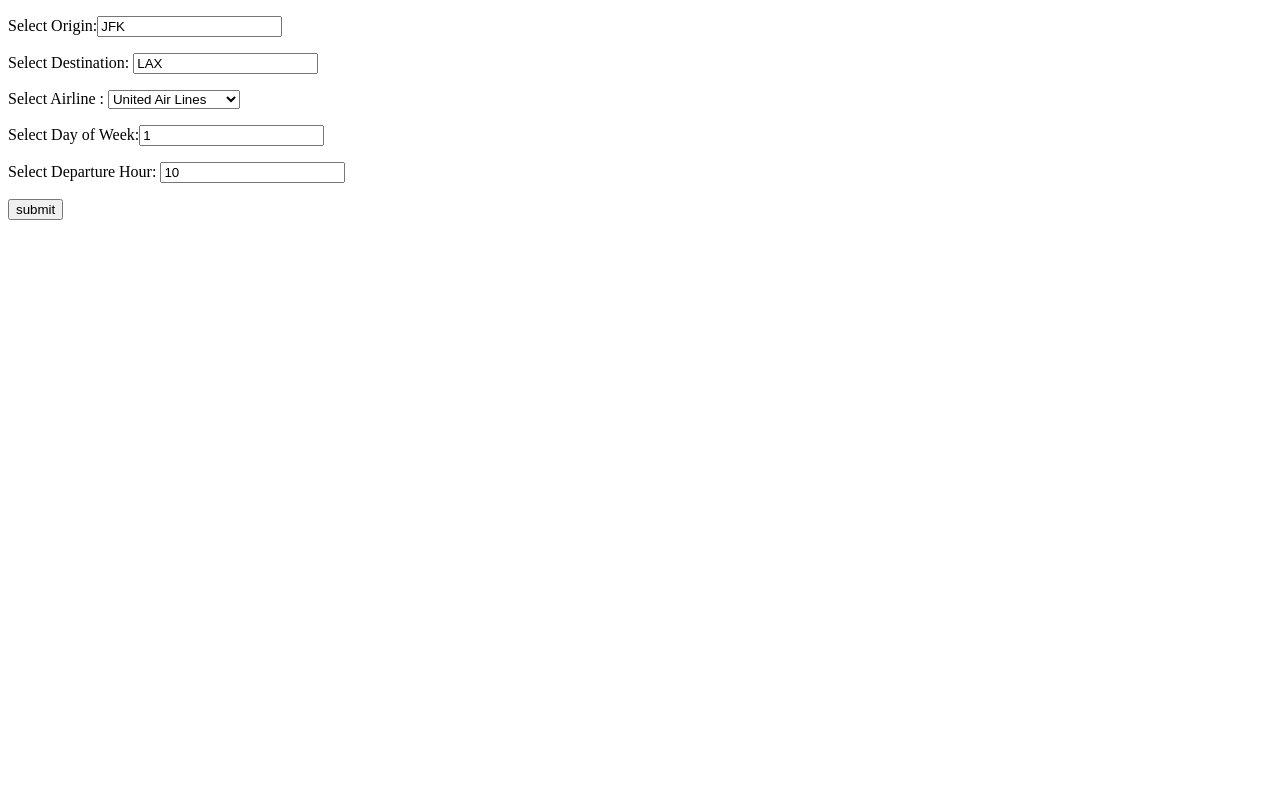
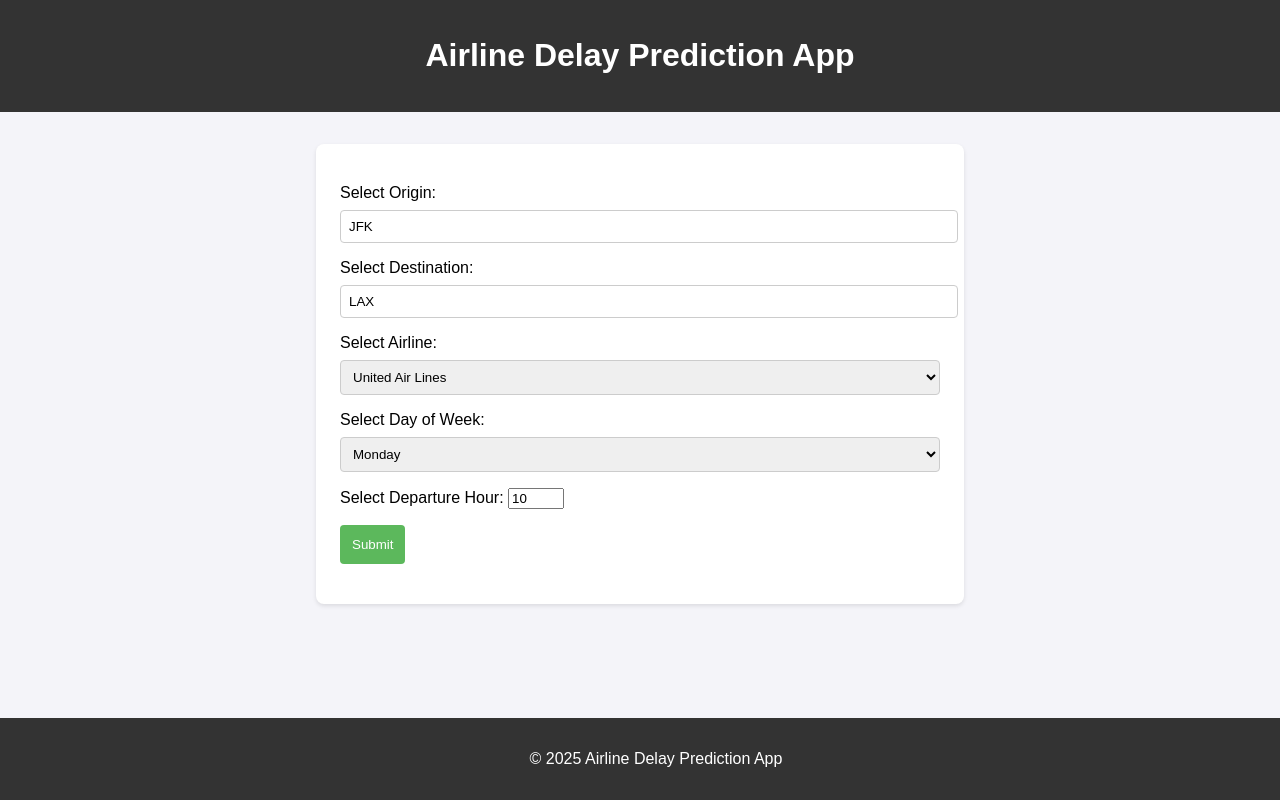
Before and after one commit to LikhitaYerra/DEPLOYMENT_AIR-Delay, a Flask app: page / in a window 1280 px wide. Run offline with Flask 3, Linux system fonts and the light colour scheme.

Commit message:
Update home.html

```diff
--- a/templates/home.html
+++ b/templates/home.html
@@ -1,22 +1,107 @@
 <!DOCTYPE html>
 <html>
-<title>Airline-delay-Prediction App</title>
+<head>
+    <title>Airline Delay Prediction App</title>
+    <style>
+        body {
+            font-family: Arial, sans-serif;
+            margin: 0;
+            padding: 0;
+            background-color: #f4f4f9;
+        }
+        header {
+            background-color: #333;
+            color: white;
+            padding: 1rem;
+            text-align: center;
+        }
+        footer {
+            background-color: #333;
+            color: white;
+            text-align: center;
+            padding: 1rem;
+            position: fixed;
+            bottom: 0;
+            width: 100%;
+        }
+        form {
+            max-width: 600px;
+            margin: 2rem auto;
+            background: white;
+            padding: 1.5rem;
+            border-radius: 8px;
+            box-shadow: 0 2px 4px rgba(0, 0, 0, 0.1);
+        }
+        form p {
+            margin: 1rem 0;
+        }
+        select, input[type="text"] {
+            width: 100%;
+            padding: 0.5rem;
+            margin-top: 0.5rem;
+            border: 1px solid #ccc;
+            border-radius: 4px;
+        }
+        input[type="submit"] {
+            background-color: #5cb85c;
+            color: white;
+            padding: 0.75rem;
+            border: none;
+            border-radius: 4px;
+            cursor: pointer;
+        }
+        input[type="submit"]:hover {
+            background-color: #4cae4c;
+        }
+    </style>
+</head>
 <body>
+    <header>
+        <h1>Airline Delay Prediction App</h1>
+    </header>
 
-<form action = "/getdelay" method="POST">
-<p> Select Origin:<input name="origin" type ="text" value="JFK" /> </p>
-<p> Select Destination: <input name="dest" type ="text" value="LAX" /> </p>
-<p> Select Airline :
-<select name="unique_carrier">
-<option value="AA">American Airlines </option>
-<option value="DL">Delta Air Lines </option>
-<option value="B6">JetBlue Airways</option>
-<option value="WN">Southwest Airlines </option>
-<option value="UA" selected>United Air Lines </option>
-</select>
-<p> Select Day of Week:<input name="day_of_week" type ="text" value="1" /> </p>
-<p> Select Departure Hour: <input name="dep_hour" type ="text" value="10" /> </p>
-<p> <input type ="submit" value="submit" /> </p>
-</form>
+    <form action="/getdelay" method="POST">
+        <p>
+            Select Origin:
+            <input name="origin" type="text" value="JFK" placeholder="Enter Origin Airport Code" required />
+        </p>
+        <p>
+            Select Destination:
+            <input name="dest" type="text" value="LAX" placeholder="Enter Destination Airport Code" required />
+        </p>
+        <p>
+            Select Airline:
+            <select name="unique_carrier">
+                <option value="AA">American Airlines</option>
+                <option value="DL">Delta Air Lines</option>
+                <option value="B6">JetBlue Airways</option>
+                <option value="WN">Southwest Airlines</option>
+                <option value="UA" selected>United Air Lines</option>
+            </select>
+        </p>
+        <p>
+            Select Day of Week:
+            <select name="day_of_week" required>
+                <option value="1">Monday</option>
+                <option value="2">Tuesday</option>
+                <option value="3">Wednesday</option>
+                <option value="4">Thursday</option>
+                <option value="5">Friday</option>
+                <option value="6">Saturday</option>
+                <option value="7">Sunday</option>
+            </select>
+        </p>
+        <p>
+            Select Departure Hour:
+            <input name="dep_hour" type="number" min="0" max="23" value="10" required />
+        </p>
+        <p>
+            <input type="submit" value="Submit" />
+        </p>
+    </form>
+
+    <footer>
+        <p>&copy; 2025 Airline Delay Prediction App</p>
+    </footer>
 </body>
 </html>
```
